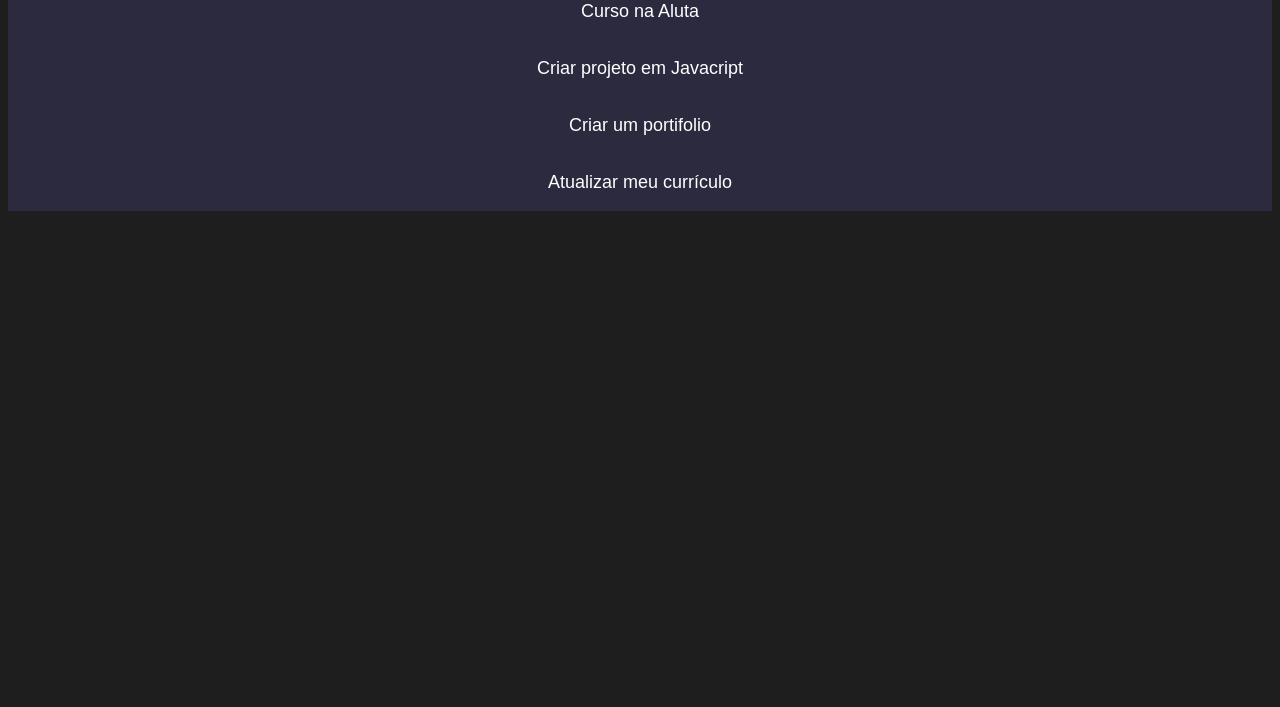
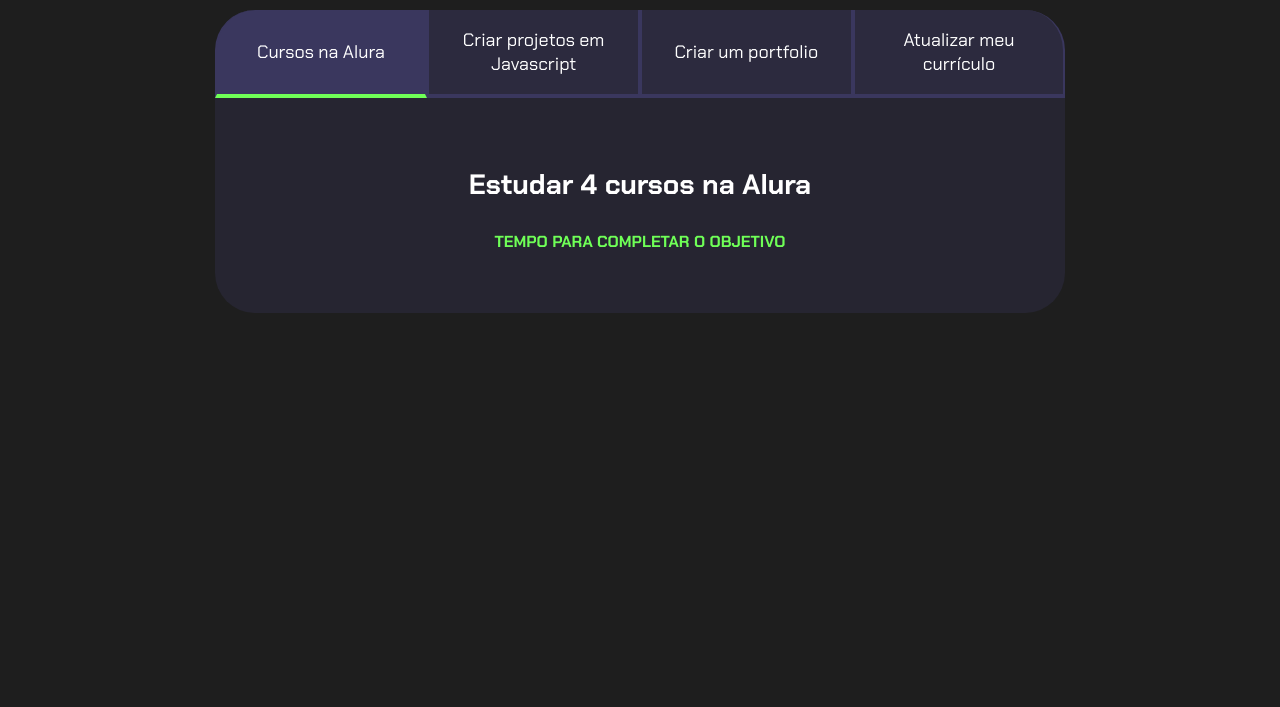
Before and after one commit to Gabrisants/paginaweb3b, a plain HTML site: page index.html in a window 1280 px wide. Shown: the part 93-800 px from the top of the page. Drawn offline with Linux system fonts and the light colour scheme.

Commit message:
Main push query REF 05/04/2024

```diff
--- a/index.html
+++ b/index.html
@@ -1,20 +1,41 @@
 <!DOCTYPE html>
 <html lang="pt-br">
 <head>
-  <meta charset="UTF-8">
-  <meta name="viewport" content="width=device-width, initial-scale=1.0">
-  <link rel="stylesheet" href="style.css">
-  <title>Meus objetivos do ano</title>
+    <meta charset="UTF-8">
+    <meta name="viewport" content="width=device-width, initial-scale=1.0">
+    <title>Meus objetivos do ano</title>
+    <link rel="stylesheet" href="style.css">
 </head>
 <body>
-    <section class="conteudo-principal"></section>
-        <h2 calass="titulo-principal">Meus Objetivos so ano_</h2>
+    <section class="conteudo-principal">
+        <h2 class="titulo-principal">Meus Objetivos do ano<span>_</span></h2>
+        <div class="conteudo">
         <div class="botoes">
-            <button class="botao">Curso na Aluta</button>
-            <button class="botao">Criar projeto em Javacript</button>
-            <button class="botao">Criar um portifolio</button>
+            <button class="botao ativo">Cursos na Alura</button>
+            <button class="botao">Criar projetos em Javascript</button>
+            <button class="botao">Criar um portfolio</button>
             <button class="botao">Atualizar meu currículo</button>
         </div>
+        <div class="abas-textos">
+            <div class="aba-conteudo ativo">
+                <h3 class="aba-conteudo-titulo-principal">Estudar 4 cursos na Alura</h3>
+                <h4 class="aba-conteudo-titulo-secundario">Tempo para completar o objetivo</h4>
+            </div>
+            <div class="aba-conteudo">
+                <h3 class="aba-conteudo-titulo-principal">Criar 5 projetos em Javascript</h3>
+                <h4 class="aba-conteudo-titulo-secundario">Tempo para completar o objetivo</h4>
+            </div>
+            <div class="aba-conteudo">
+                <h3 class="aba-conteudo-titulo-principal">Criar um portfolio com os meus 3 melhores projetos</h3>
+                <h4 class="aba-conteudo-titulo-secundario">Tempo para completar o objetivo</h4>
+            </div>
+            <div class="aba-conteudo">
+                <h3 class="aba-conteudo-titulo-principal">Atualizar meu curriculo com os certificados da Alura</h3>
+                <h4 class="aba-conteudo-titulo-secundario">Tempo para completar o objetivo</h4>
+            </div>
+        </div>
+    </div>
     </section>
+    <script src="main.js"></script>
 </body>
 </html>
--- /dev/null
+++ b/main.js
@@ -0,0 +1,12 @@
+const botoes = document.querySelectorAll(".botao");
+
+for(let i=0;i <botoes.length;i++){
+    botoes[i].onclick = function(){
+
+        for(let j=0;j<botoes.length;j++){
+            botoes[j].classList.remove("ativo");
+        }
+
+        botoes[i].classList.add("ativo");
+    }
+}
--- a/style.css
+++ b/style.css
@@ -1,22 +1,22 @@
-@import url('https://fonts.googleapis.com/css2?family-Chakra+Petch:w ght@400:700&display=swap');
-:root{
-    --cor_de_fundo: #1E1E1E;
-    --VERDE: #6FFF57;
-    --branco: #ffffff;
-    --BOTAO-ATIVO: #3A375E;
+@import url('https://fonts.googleapis.com/css2?family=Chakra+Petch:wght@400;700&display=swap');
+
+:root {
+    --cor-de-fundo: #1E1E1E;
+    --verde: #6FFF57;
+    --branco: #FFFFFF;
+    --botao-ativo: #3A375E;
     --botao-inativo: rgba(58, 55, 94, 0.5);
-    --texto-fundo: rgba(58 , 55, 94, 0.3);
+    --texto-fundo: rgba(58, 55, 94, 0.3);
 }
 
-body{
-    background-color: var(--cor_de_fundo);
+body {
+    background-color: var(--cor-de-fundo);
     color: var(--branco);
-    font-family: 'Chakra Petch',sans-serif;
-
+    font-family: 'Chakra Petch', sans-serif;
 }
 
 
-.conteudo-principal{
+.conteudo-principal {
     display: flex;
     flex-direction: column;
     justify-content: center;
@@ -24,22 +24,21 @@ body{
     max-width: 1200px;
     width: 100%;
     margin: 0 auto;
-
 }
 
-.titulo-principal{
+.titulo-principal {
     text-align: left;
     width: 100%;
     font-size: 32px;
 }
 
-.titulo-principal span{
+.titulo-principal span {
     color: var(--verde);
-
 }
 
-.botao{
-    font-family: "chakra petch", sans-serif;
+
+.botao {
+    font-family: 'Chakra Petch', sans-serif;
     background-color: var(--botao-inativo);
     color: var(--branco);
     display: flex;
@@ -48,30 +47,58 @@ body{
     font-size: 18px;
     align-items: center;
     width: 100%;
-    border-bottom: 4px solid var(--botao-alivo);
-    border-left: 4px solid var(--botao-ativo);
-    border-right: 4px solid var(--botao-ativo);
+    border-bottom: 4px solid var(--botao-ativo);
+    border-left: 2px solid var(--botao-ativo);
+    border-right: 2px solid var(--botao-ativo);
     border-top: none;
 }
-.botões:first-child{
+
+.botao:first-child {
     border-radius: 40px 40px 0 0;
 }
-.botões{
+
+.botoes {
     display: block;
 }
-.ativo{
-    background-color: var(--botao-alivo);
-    border-bottom: 4px solid var(--VERDE);
+
+.botao.ativo{
+    background-color: var(--botao-ativo);
+    border-bottom: 4px solid var(--verde);
 }
 
-@media screen and (fn-width: 768px){
-    .botões{
+.abas-textos{
+    background-color: var(--texto-fundo);
+    padding: 40px;
+    border-radius: 0 0 40px 40px;
+}
+.aba-conteudo.ativo{
+    display:block;
+}
+
+.aba-conteudo{
+    display: none;
+}
+
+.aba-conteudo-titulo-principal{
+    font-size: 28px;
+    text-align: center;
+}
+.aba-conteudo-titulo-secundario{
+    text-align: center;
+    color: var(--verde);
+    text-transform: uppercase;
+}
+
+@media screen and (min-width: 768px) {
+    .botoes {
         display: flex;
     }
-    .botao:first-child{
-        border-radius: 40PX 0 0 0;
+
+    .botao:first-child {
+        border-radius: 40px 0 0 0;
     }
-    .botao:last-child{
+
+    .botao:last-child {
         border-radius: 0 40px 0 0;
     }
 }
```
